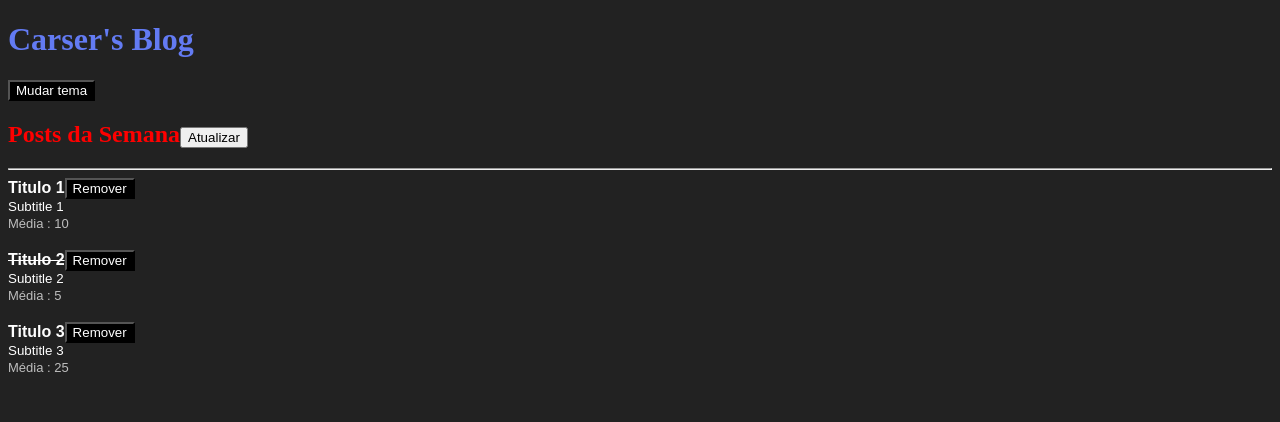
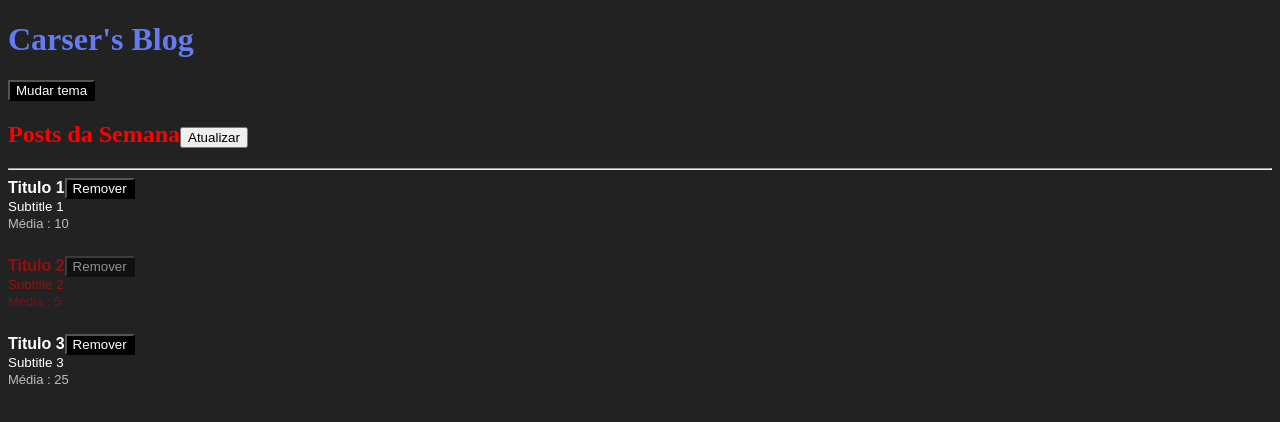
Before and after one commit to JoaoCarser/react-fundamentos, a React (Vite) app: page / in a window 1280 px wide. Shown: the top 422 px of the page. Built offline with nearby package versions, Linux system fonts and the light colour scheme.

Commit message:
feat: :sparkles: Styled components through props

```diff
--- a/src/components/App/Index.jsx
+++ b/src/components/App/Index.jsx
@@ -14,21 +14,21 @@ function Index() {
       title: "Titulo 1",
       subtitle: "Subtitle 1",
       likes: 20,
-      read: false,
+      removed: false,
     },
     {
       id: Math.random(),
       title: "Titulo 2",
       subtitle: "Subtitle 2",
       likes: 10,
-      read: true,
+      removed: true,
     },
     {
       id: Math.random(),
       title: "Titulo 3",
       subtitle: "Subtitle 3",
       likes: 50,
-      read: false,
+      removed: false,
     },
   ]);
 
@@ -46,11 +46,12 @@ function Index() {
       },
     ]);
 
-    // console.log(posts);
   }
 
   function handleRemovePost(postId) {
-    setPosts((prevState) => prevState.filter((post) => post.id !== postId));
+    setPosts((prevState) => prevState.map((post) =>
+      post.id === postId ? {...post, removed: true} : post
+    ));
   }
 
 
--- a/src/components/post/Post.jsx
+++ b/src/components/post/Post.jsx
@@ -2,14 +2,14 @@ import React from "react";
 import PropTypes from "prop-types";
 import PostHeader from "./PostHeader";
 
-import {Subtitle, Rate} from './styles';
+import {Container, Subtitle, Rate} from './styles';
 
 
 
 function Post(props) {
   return (
     <>
-      <article>
+      <Container removed={props.post.removed}>
         <PostHeader
             onRemove={props.onRemove}
             post={{
@@ -23,8 +23,7 @@ function Post(props) {
         <Subtitle>{props.post.subtitle}</Subtitle>
 
         <Rate>Média : {props.post.likes / 2} </Rate>
-      </article>
-      <br />
+      </Container>
     </>
   );
 }
@@ -37,7 +36,7 @@ Post.propTypes = {
     title: PropTypes.string.isRequired,
     subtitle: PropTypes.string.isRequired,
     likes: PropTypes.number.isRequired,
-    read: PropTypes.bool.isRequired,
+    removed: PropTypes.bool.isRequired,
   }).isRequired,
 };
 
--- a/src/components/post/styles/index.jsx
+++ b/src/components/post/styles/index.jsx
@@ -1,4 +1,12 @@
 import styled from 'styled-components';
+
+export const Container = styled.article`
+    margin-bottom: 24px;
+
+
+    opacity: ${(props) => props.removed ? 0.5 : 1};
+    color: ${(props) => props.removed ? '#f00' : '#fff'};
+`;
 
 export const Subtitle = styled.small`
     display: block;
```
